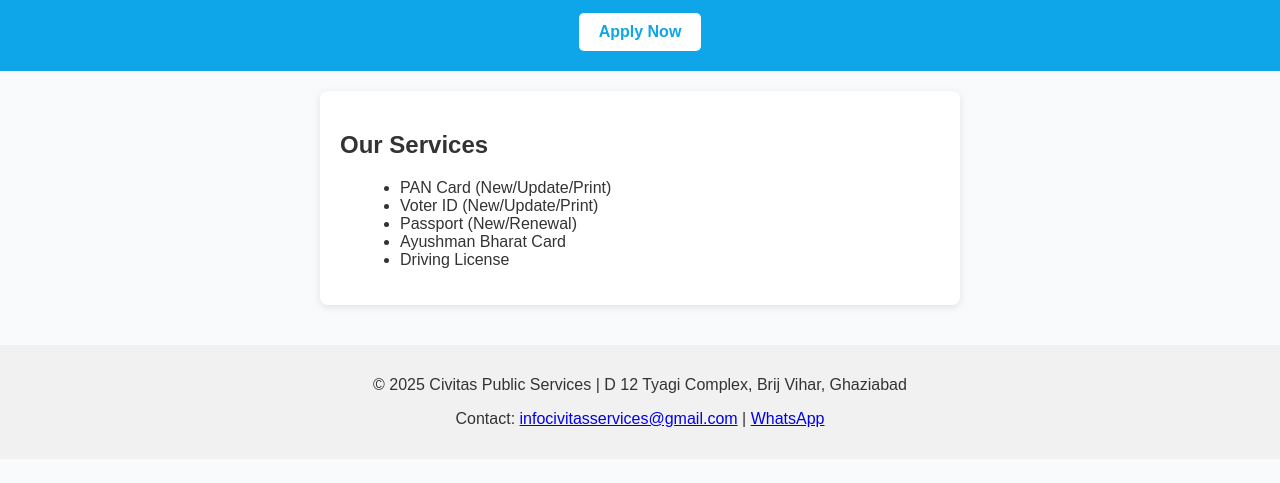
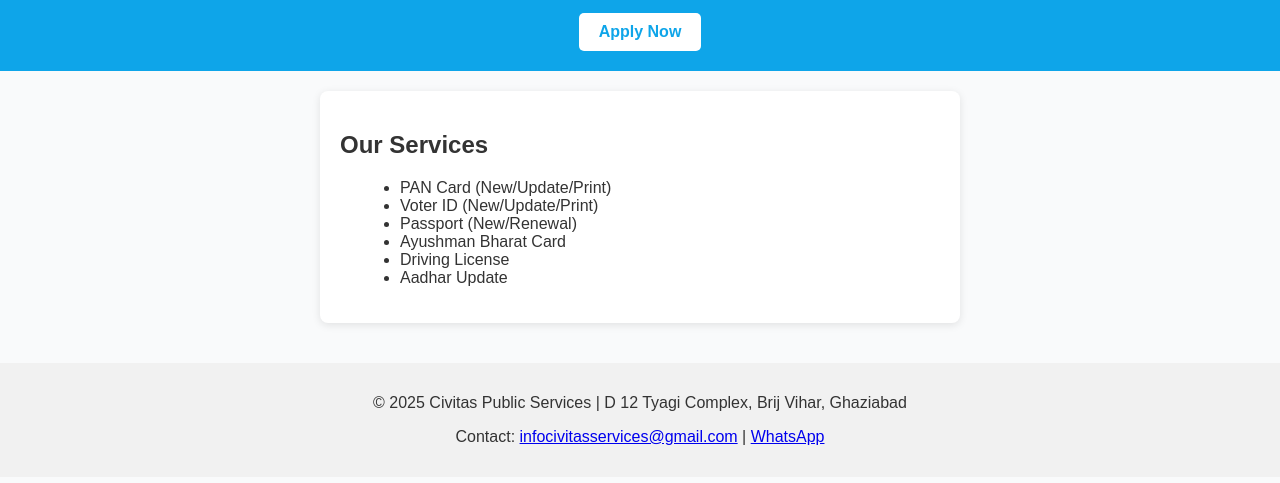
Before and after one commit to CivitasPublicServices/Civitas-site, a plain HTML site: page index.html in a window 1280 px wide. Shown: the part 121-604 px from the top of the page. Drawn offline with Linux system fonts and the light colour scheme.

Commit message:
Update Website Content “homepage”

```diff
--- a/index.html
+++ b/index.html
@@ -21,6 +21,7 @@
 <li>Passport (New/Renewal)</li>
 <li>Ayushman Bharat Card</li>
 <li>Driving License</li>
+<li>Aadhar Update</li>
 </ul>
 </section>
 
```
